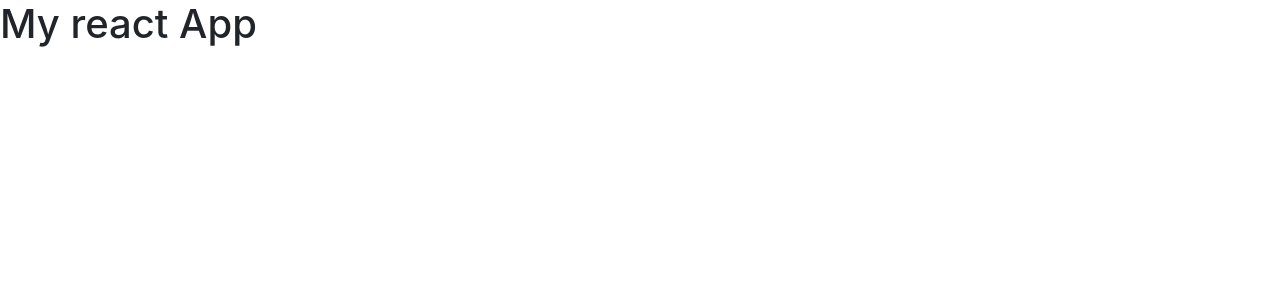
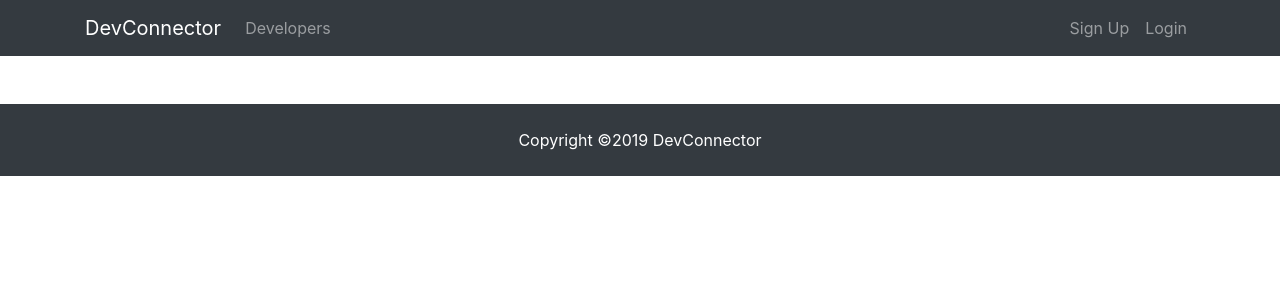
Before and after one commit to Lahirutech/senze, a React (Create React App) app in the folder client/: page / in a window 1280 px wide. Shown: the top 300 px of the page. Built offline with nearby package versions, Linux system fonts and the light colour scheme.

Commit message:
Adding the basic components like landing page and footer

```diff
--- a/client/src/App.js
+++ b/client/src/App.js
@@ -1,12 +1,24 @@
 import React, { Component } from 'react';
+import  {BrowserRouter as Router, Route} from 'react-router-dom';
+
+import Navbar from './components/layouts/Navbar';
+import Footer from './components/layouts/Footer';
+import Landing from './components/layouts/Landing';
+
+
 import './App.css';
 
 class App extends Component {
   render() {
     return (
-      <div className="App">
-        <h1>My react App</h1>
+      <Router>
+        <div className="App">
+          <Navbar/>
+          <Route exact path='/' Component={Landing}/>
+            <Footer/>
+
       </div>
+      </Router>
     );
   }
 }
--- /dev/null
+++ b/client/src/components/layouts/Footer.js
@@ -0,0 +1,12 @@
+import React, { Component } from 'react'
+
+class Footer extends Component {
+  render() {
+    return (
+      <footer className="bg-dark text-white mt-5 p-4 text-center">
+          Copyright &copy;{new Date().getFullYear()} DevConnector
+      </footer>
+    )
+  }
+}
+export default Footer;
--- /dev/null
+++ b/client/src/components/layouts/Landing.js
@@ -0,0 +1,25 @@
+import React, { Component } from 'react'
+
+ class Landing extends Component {
+  render() {
+    return (
+      <div class="landing">
+    <div className="dark-overlay landing-inner text-light">
+      <div className="container">
+        <div className="row">
+          <div className="col-md-12 text-center">
+            <h1 className="display-3 mb-4">Developer Connector
+            </h1>
+            <p className="lead"> Create a developer profile/portfolio, share posts and get help from other developers</p>
+            <hr />
+            <a href="register.html" className="btn btn-lg btn-info mr-2">Sign Up</a>
+            <a href="login.html" className="btn btn-lg btn-light">Login</a>
+          </div>
+        </div>
+      </div>
+    </div>
+  </div>
+    )
+  }
+}
+export default Landing;
--- /dev/null
+++ b/client/src/components/layouts/Navbar.js
@@ -0,0 +1,36 @@
+import React, { Component } from 'react'
+
+class Navbar extends Component {
+  render() {
+    return (
+      <nav className="navbar navbar-expand-sm navbar-dark bg-dark mb-4">
+    <div className="container">
+      <a className="navbar-brand" href="landing.html">DevConnector</a>
+      <button className="navbar-toggler" type="button" data-toggle="collapse" data-target="#mobile-nav">
+        <span className="navbar-toggler-icon"></span>
+      </button>
+
+      <div className="collapse navbar-collapse" id="mobile-nav">
+        <ul className="navbar-nav mr-auto">
+          <li className="nav-item">
+            <a className="nav-link" href="profiles.html"> Developers
+            </a>
+          </li>
+        </ul>
+
+        <ul className="navbar-nav ml-auto">
+          <li className="nav-item">
+            <a className="nav-link" href="register.html">Sign Up</a>
+          </li>
+          <li className="nav-item">
+            <a className="nav-link" href="login.html">Login</a>
+          </li>
+        </ul>
+      </div>
+    </div>
+  </nav>
+    )
+  }
+}
+
+export default Navbar;
```
